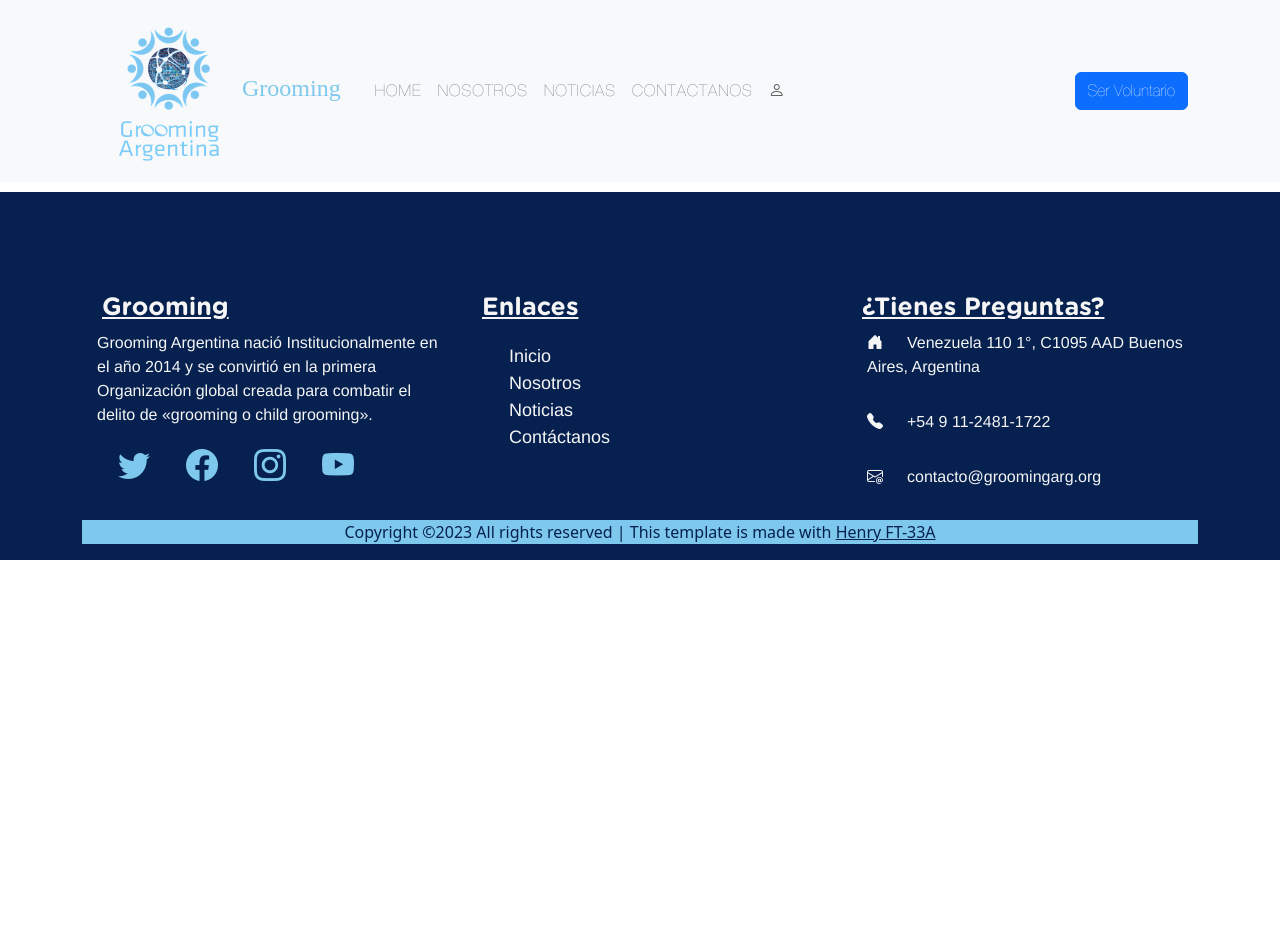
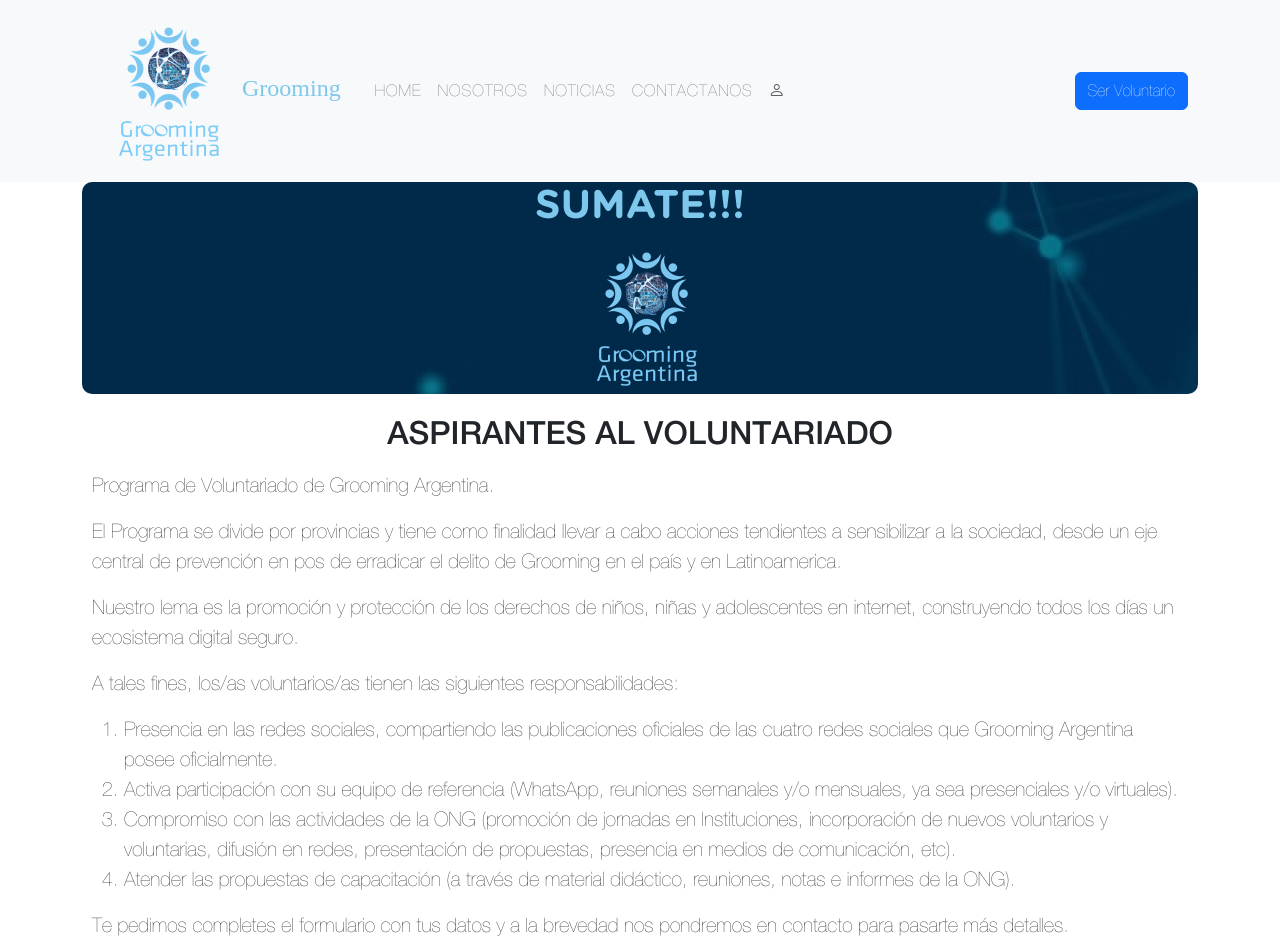
Before and after one commit to Zetah07/Grooming-Argentina, a React (Create React App) app in the folder client/: page /volunteer in a window 1280 px wide. Shown: the top 952 px of the page. Before the commit the page ends 800 px from the top, so only its background shows below. Built offline with nearby package versions, Linux system fonts and the light colour scheme; no server answers.

Commit message:
primera parte del formulario creado

```diff
--- a/client/package.json
+++ b/client/package.json
@@ -32,6 +32,7 @@
     "react": "^18.2.0",
     "react-bootstrap": "^2.7.2",
     "react-dom": "^18.2.0",
+    "react-hook-form": "^7.43.2",
     "react-icons": "^4.7.1",
     "react-player": "^2.11.0",
     "react-redux": "^8.0.5",
--- a/client/src/App.js
+++ b/client/src/App.js
@@ -15,6 +15,7 @@ import "bootstrap/dist/css/bootstrap.css";
 // import Register from "./components/Pages/Register/Register";
 import { Route, useLocation } from "react-router-dom";
 import Footerx from "../src/components/Footerx/Footerx";
+import FormVolunteer from "./components/FormVolunteer/FormVolunteer";
 
 
 function App() {
@@ -26,8 +27,8 @@ function App() {
       <Route exact path="/">
         <LandingPage />
       </Route>
-      <Route exact path="/voluntariado">
-        <Volunteer />
+      <Route exact path="/volunteer">
+        <FormVolunteer />
       </Route>
       <Route exact path="/contactanos">
         <Contact />
--- /dev/null
+++ b/client/src/components/FormVolunteer/FormVolunteer.jsx
@@ -0,0 +1,56 @@
+import React from 'react';
+import { Container } from 'react-bootstrap';
+import { useForm } from "react-hook-form";
+import Logo from '../../assets/Grooming_Logo.png';
+import s from './FormVolunteer.module.css'
+
+
+const FormVolunteer = () => {
+
+    const { register, handleSubmit, formState: { errors } } = useForm();
+    const onSubmit = (data) => {
+        console.log(data);
+    }
+    return (
+        <div>
+            <Container>
+                <div className={s.head_volunt}>
+                    <h1>SUMATE!!!</h1>
+                    <img src={Logo} alt="Logo" className={s.logo_volunt} />
+                </div>
+                <div>
+                    <div className={s.p1_volunt}>
+                        <h2>ASPIRANTES AL VOLUNTARIADO</h2>
+                        <p>Programa de Voluntariado de Grooming Argentina.</p>
+                        <p>El Programa se divide por provincias y tiene como finalidad llevar a cabo acciones tendientes a sensibilizar a la sociedad, desde un eje central de prevención en pos de erradicar el delito de Grooming en el país y en Latinoamerica.</p>
+                        <p>Nuestro lema es la promoción y protección de los derechos de niños, niñas y adolescentes en internet, construyendo todos los días un ecosistema digital seguro.</p>
+                        <p>A tales fines, los/as voluntarios/as tienen las siguientes responsabilidades:</p>
+                        <ol>
+                            <li>Presencia en las redes sociales, compartiendo las publicaciones oficiales de las cuatro redes sociales que Grooming Argentina posee oficialmente.</li>
+                            <li>Activa participación con su equipo de referencia (WhatsApp, reuniones semanales y/o mensuales, ya sea presenciales y/o virtuales).</li>
+                            <li>Compromiso con las actividades de la ONG (promoción de jornadas en Instituciones, incorporación de nuevos voluntarios y voluntarias, difusión en redes, presentación de propuestas, presencia en medios de comunicación, etc).</li>
+                            <li>Atender las propuestas de capacitación (a través de material didáctico, reuniones, notas e informes de la ONG). </li>
+                        </ol>
+                        <p>Te pedimos completes el formulario con tus datos y a la brevedad nos pondremos en contacto para pasarte más detalles. </p>
+                        <p>Saludos!!!</p>
+                        <p>El equipo de Grooming Argentina. </p>
+                    </div>
+                </div>
+                {/* <form onSubmit={handleSubmit(onSubmit)}>
+                    <div className="form-group">
+                        <label htmlFor="name">Name</label>
+                        <input type="text" className="form-control" id="name" name="name" ref={register({ required: true })} />
+                        {errors.name && <p className="text-danger">{errors.name.message}</p>}
+                    </div>
+                    <div className="form-group">
+                        <label htmlFor="email">Email</label>
+                        <input type="email" className="form-control" id="email" name="email" ref={register({ required: true })} />
+                        {errors.email && <p className="text-danger">{errors.email.message}</p>}
+                    </div>
+                </form> */}
+            </Container>
+        </div>
+    );
+};
+
+export default FormVolunteer;
--- /dev/null
+++ b/client/src/components/FormVolunteer/FormVolunteer.module.css
@@ -0,0 +1,27 @@
+.head_volunt {
+    background-image: url(../../assets/Rectangle.png);
+    border-radius: 10px;
+}
+
+.head_volunt h1 {
+    font-family: "Gotham Rounded Bold";
+    color: var(--primary-color);
+
+}
+
+.p1_volunt {
+    font-family: "HelveticaNeue Regular";
+    text-align: start;
+    font-size: 20px;
+    padding: 10px 10px;
+}
+
+.p1_volunt h2 {
+    font-family: "HelveticaNeue Medium";
+    text-align: center;
+    padding: 10px 0 10px 0;
+}
+
+.p1_volunt li {
+    list-style-type: decimal;
+}
```
Also changed, not shown: client/src/assets/nodos.jpg (added), 1 other file (tests, documents, lock files or other folders).
